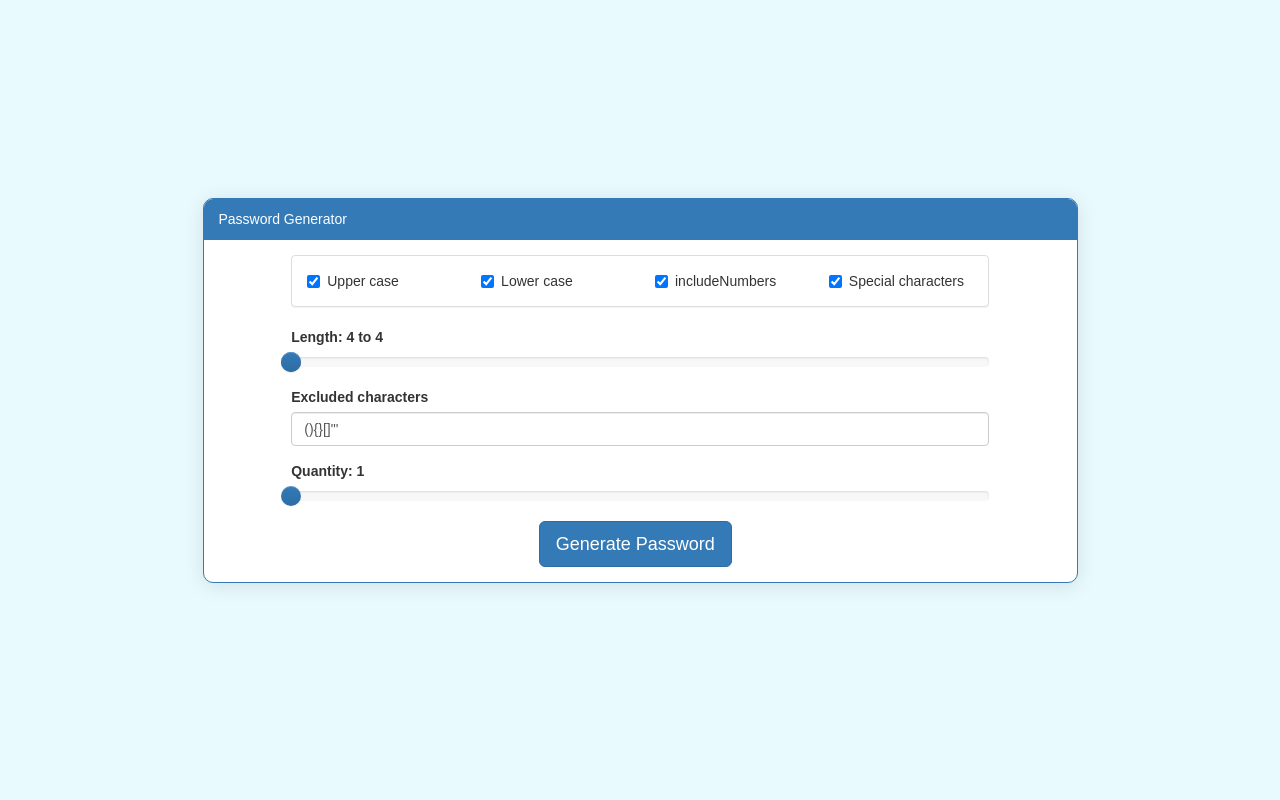
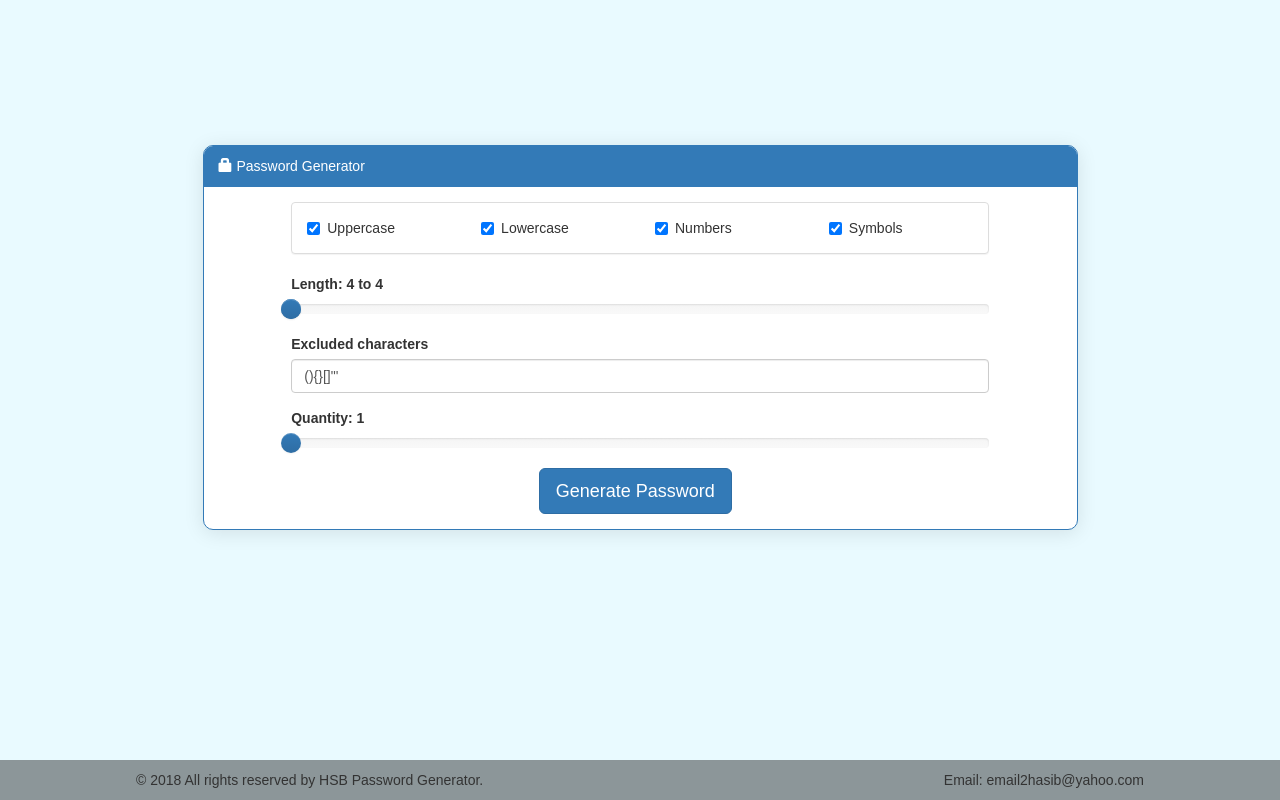
Before and after one commit to imhasib/myapp, a website: page views/index.html in a window 1280 px wide. Drawn offline with nearby package versions, Linux system fonts and the light colour scheme.

Commit message:
Design modification.

```diff
--- a/views/index.html
+++ b/views/index.html
@@ -4,6 +4,7 @@
 
         <link rel="stylesheet" href="https://maxcdn.bootstrapcdn.com/bootstrap/3.3.7/css/bootstrap.min.css" integrity="sha384-BVYiiSIFeK1dGmJRAkycuHAHRg32OmUcww7on3RYdg4Va+PmSTsz/K68vbdEjh4u" crossorigin="anonymous">
         <link rel="stylesheet" href="bootstrap-slider.css">
+        <link rel="stylesheet" href="main.css">
 
         <script src="https://code.jquery.com/jquery-3.3.1.slim.min.js" integrity="sha384-q8i/X+965DzO0rT7abK41JStQIAqVgRVzpbzo5smXKp4YfRvH+8abtTE1Pi6jizo" crossorigin="anonymous"></script>
         <script src="https://maxcdn.bootstrapcdn.com/bootstrap/3.3.7/js/bootstrap.min.js" integrity="sha384-Tc5IQib027qvyjSMfHjOMaLkfuWVxZxUPnCJA7l2mCWNIpG9mGCD8wGNIcPD7Txa" crossorigin="anonymous"></script>
@@ -11,84 +12,13 @@
         <script type="text/javascript" src="bootstrap-slider.js"></script>
         <script type="text/javascript" src="controller.min.js"></script>
         <script type="text/javascript" src="random-password-generator.min.js"></script>
-
-        <style>
-            .slider.slider-horizontal {
-                width: 100%;
-                height: 20px;
-            }
-
-            /*.footer {*/
-                /*position: absolute;*/
-                /*right: 0;*/
-                /*bottom: 0;*/
-                /*left: 0;*/
-                /*padding: 1rem;*/
-                /*background-color: #efefef;*/
-                /*text-align: center;*/
-            /*}*/
-
-
-
-            * {
-                margin: 0px;
-                padding: 0px;
-                box-sizing: border-box;
-            }
-
-            body, html {
-                height: 100%;
-                font-family: OpenSans-Regular, sans-serif;
-            }
-
-
-            .limiter {
-                width: 100%;
-                margin: 0 auto;
-            }
-
-            .container-login100 {
-                width: 100%;
-                min-height: 100vh;
-                display: -webkit-box;
-                display: -webkit-flex;
-                display: -moz-box;
-                display: -ms-flexbox;
-                display: flex;
-                flex-wrap: wrap;
-                justify-content: center;
-                align-items: center;
-                padding: 15px;
-                background: #e9faff;
-            }
-
-            .wrap-login100 {
-                width: 70%;
-                /*background: #fff;*/
-                border-radius: 10px;
-                overflow: hidden;
-
-                box-shadow: 0 3px 20px 0px rgba(0, 0, 0, 0.1);
-                -moz-box-shadow: 0 3px 20px 0px rgba(0, 0, 0, 0.1);
-                -webkit-box-shadow: 0 3px 20px 0px rgba(0, 0, 0, 0.1);
-                -o-box-shadow: 0 3px 20px 0px rgba(0, 0, 0, 0.1);
-                -ms-box-shadow: 0 3px 20px 0px rgba(0, 0, 0, 0.1);
-            }
-
-            /*.p-t-65 {padding-right: 65px;}*/
-            /*.p-r-55 {padding-right: 55px;}*/
-            /*.p-b-50 {padding-right: 50px;}*/
-            /*.p-l-55 {padding-left: 55px;}*/
-        </style>
     </head>
 
     <body>
-
-    <div class="limiter">
-        <div class="container-login100">
-            <!--<div class="">-->
+        <div class="limiter">
+            <div class="container-login100">
                 <div class="wrap-login100 panel panel-primary">
-                    <div class="panel-heading">Password Generator</div>
+                    <div class="panel-heading"><span class="glyphicon glyphicon-lock"></span> Password Generator</div>
                     <div class="panel-body">
 
                         <!--TODO Not working expected way.-->
@@ -110,22 +40,22 @@
                                         <div class="row">
                                             <div class="col-sm-3">
                                                 <label class="checkbox-inline">
-                                                    <input type="checkbox" id="upper_case"> Upper case
+                                                    <input type="checkbox" id="upper_case"> Uppercase
                                                 </label>
                                             </div>
                                             <div class="col-sm-3">
                                                 <label class="checkbox-inline">
-                                                    <input type="checkbox" value="true" id="lower_case"> Lower case
+                                                    <input type="checkbox" value="true" id="lower_case"> Lowercase
                                                 </label>
                                             </div>
                                             <div class="col-sm-3">
                                                 <label class="checkbox-inline">
-                                                    <input type="checkbox" id="numbers"> includeNumbers
+                                                    <input type="checkbox" id="numbers">Numbers
                                                 </label>
                                             </div>
                                             <div class="col-sm-3">
                                                 <label class="checkbox-inline">
-                                                    <input type="checkbox" id="symbols"> Special characters
+                                                    <input type="checkbox" id="symbols"> Symbols
                                                 </label>
                                             </div>
                                         </div>
@@ -187,9 +117,8 @@
                         </div>
                     </div>
                 </div>
-            <!--</div>-->
+            </div>
         </div>
-    </div>
 
         <div class="modal fade" tabindex="-1" role="dialog" id="myModal">
             <div class="modal-dialog" role="document">
@@ -211,14 +140,10 @@
             </div><!-- /.modal-dialog -->
         </div><!-- /.modal -->
 
-        <!--<footer class="footer">-->
-            <!--<div class="row">-->
-                <!--<div class="col-sm-offset-2 col-sm-8">-->
-                    <!--<div class="pull-left">© 2018 All rights reserved by HSB Password Generator.</div>-->
-                    <!--<div class="pull-right">Email: email2hasib@yahoo.com</div>-->
-                <!--</div>-->
-            <!--</div>-->
-        <!--</footer>-->
+        <footer class="footer">
+            <div class="pull-left">© 2018 All rights reserved by HSB Password Generator.</div>
+            <div class="pull-right">Email: email2hasib@yahoo.com</div>
+        </footer>
 
     </body>
 </html>
--- /dev/null
+++ b/views/main.css
@@ -0,0 +1,75 @@
+
+
+.slider.slider-horizontal {
+    width: 100%;
+    height: 20px;
+}
+
+.footer {
+    position: absolute;
+    right: 0;
+    bottom: 0;
+    left: 0;
+    padding: 1rem;
+    background-color: rgba(0,0,0,0.4);
+    /*opacity: 0.1;*/
+    text-align: center;
+}
+
+.footer .pull-left  {
+    padding-left: 10%;
+}
+
+.footer .pull-right  {
+    padding-right: 10%;
+}
+
+* {
+    margin: 0px;
+    padding: 0px;
+    box-sizing: border-box;
+}
+
+body, html {
+    height: 100%;
+    font-family: OpenSans-Regular, sans-serif;
+}
+
+
+.limiter {
+    width: 100%;
+    margin: 0 auto;
+}
+
+.container-login100 {
+    width: 100%;
+    min-height: 100vh;
+    display: -webkit-box;
+    display: -webkit-flex;
+    display: -moz-box;
+    display: -ms-flexbox;
+    display: flex;
+    flex-wrap: wrap;
+    justify-content: center;
+    align-items: center;
+    padding: 15px;
+    background: #e9faff;
+}
+
+.wrap-login100 {
+    width: 70%;
+    /*background: #fff;*/
+    border-radius: 10px;
+    overflow: hidden;
+    margin-bottom: 10%;
+    box-shadow: 0 3px 20px 0px rgba(0, 0, 0, 0.1);
+    -moz-box-shadow: 0 3px 20px 0px rgba(0, 0, 0, 0.1);
+    -webkit-box-shadow: 0 3px 20px 0px rgba(0, 0, 0, 0.1);
+    -o-box-shadow: 0 3px 20px 0px rgba(0, 0, 0, 0.1);
+    -ms-box-shadow: 0 3px 20px 0px rgba(0, 0, 0, 0.1);
+}
+
+/*.p-t-65 {padding-right: 65px;}*/
+/*.p-r-55 {padding-right: 55px;}*/
+/*.p-b-50 {padding-right: 50px;}*/
+/*.p-l-55 {padding-left: 55px;}*/
```
Also changed, not shown: views/thumbnails.png (added).
